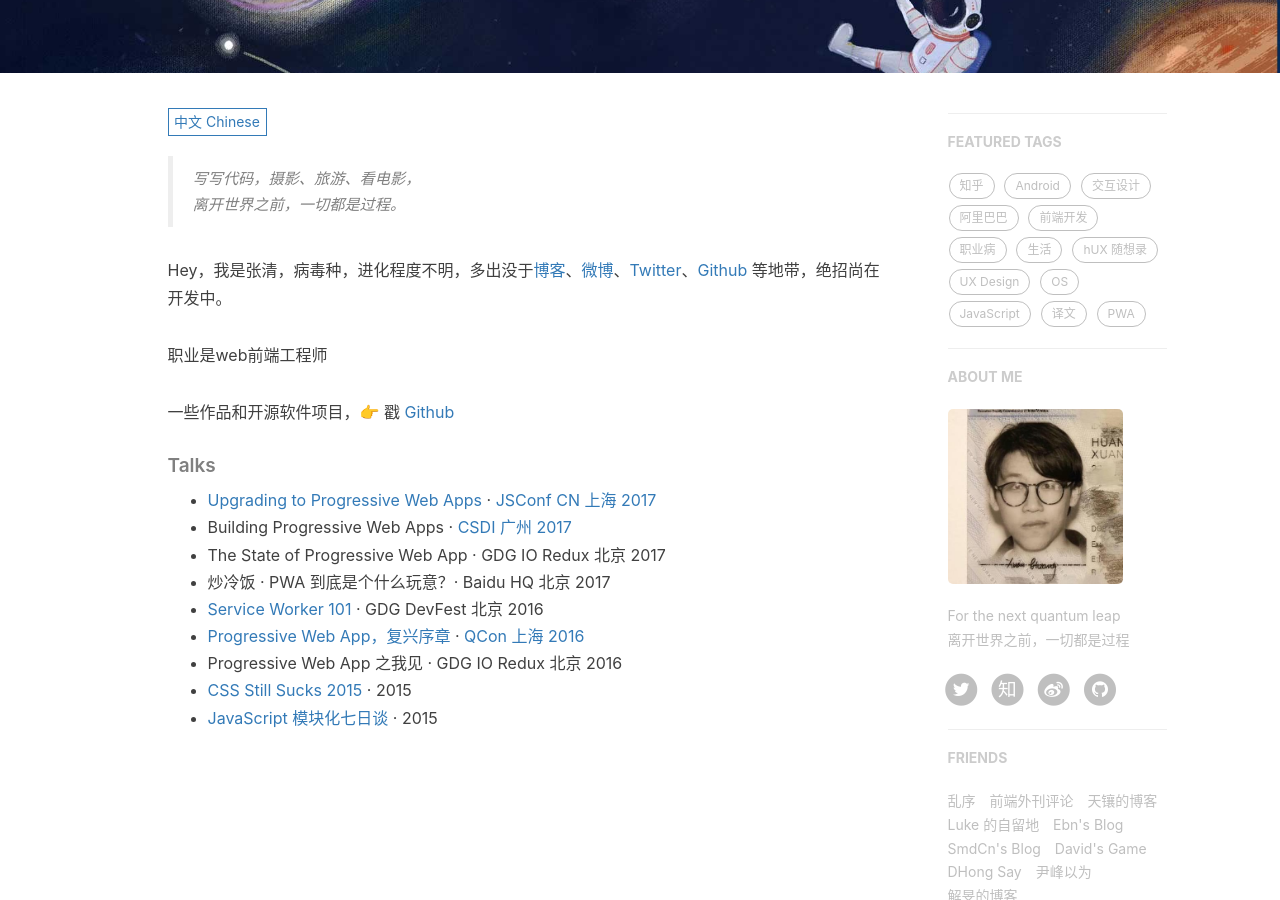
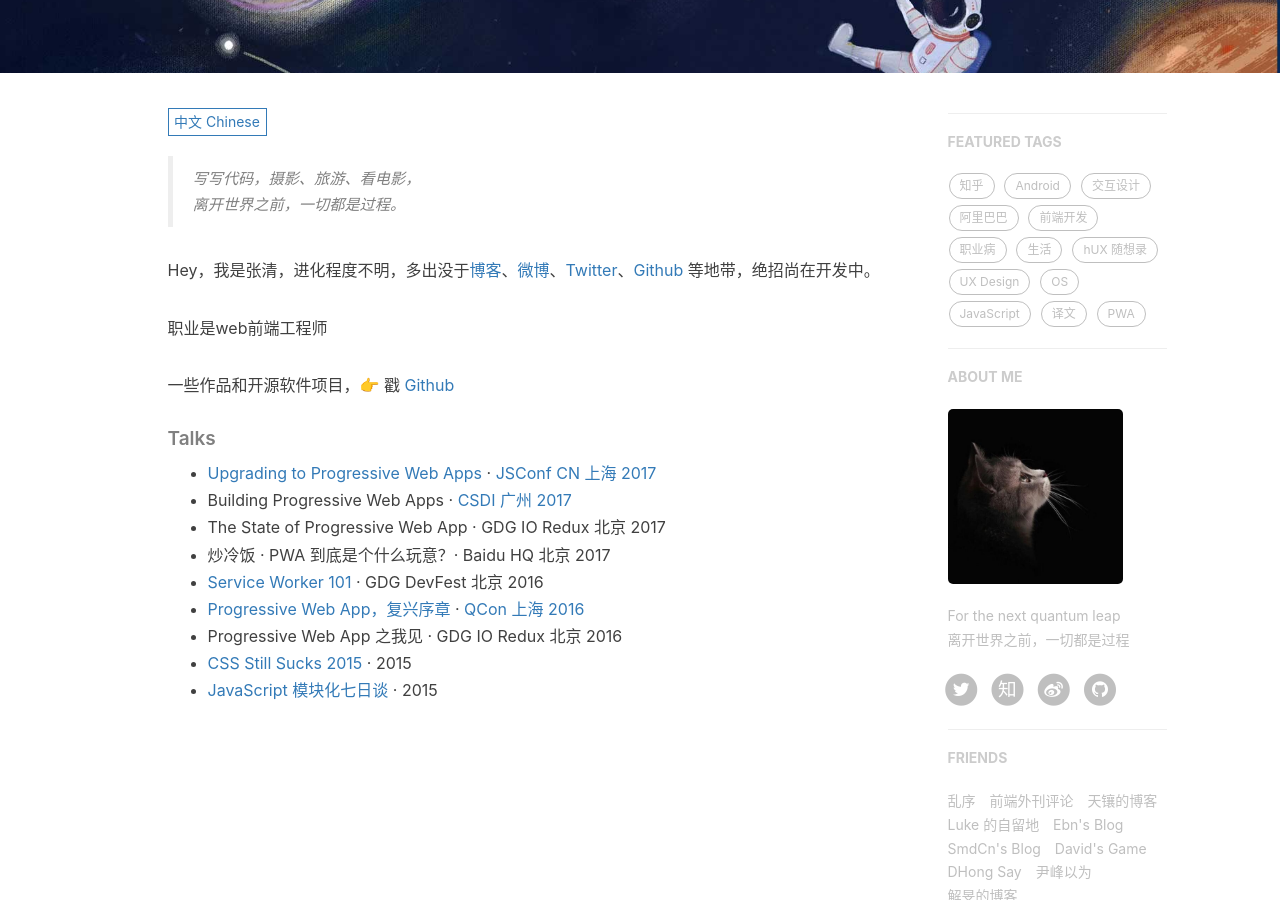
Before and after one commit to XiaoChuKuang/xiaochukuang.github.io, a Jekyll site: the page built from about.html, in a window 1280 px wide and 900 px high, scrolled down 345 px. Built offline with Jekyll 4.4.1, drawn with Linux system fonts in a browser that asks for light colours; nearby versions of some CDN libraries; comment, search, counter and statistics services are not loaded.

Commit message:
update
update

```diff
--- a/_config.yml
+++ b/_config.yml
@@ -73,7 +73,7 @@
 # Sidebar settings
 sidebar: true                           # whether or not using Sidebar.
 sidebar-about-description: "For the next quantum leap<br>离开世界之前，一切都是过程"
-sidebar-avatar: /img/avatar-hux-ny.jpg      # use absolute URL, seeing it's used in both `/` and `/about/`
+sidebar-avatar: /img/person.jpg      # use absolute URL, seeing it's used in both `/` and `/about/`
 
 
 
--- a/_includes/about/zh.md
+++ b/_includes/about/zh.md
@@ -1,7 +1,7 @@
 > 写写代码，摄影、旅游、看电影，
 > 离开世界之前，一切都是过程。
 
-Hey，我是张清，病毒种，进化程度不明，多出没于[博客](https://www.middlewest.cn)、[微博](weibo.com/沉星笑楚狂)、[Twitter](https://twitter.com/qingshuandian/)、[Github](http://github.com/xiaochukuang) 等地带，绝招尚在开发中。
+Hey，我是张清，进化程度不明，多出没于[博客](https://www.middlewest.cn)、[微博](weibo.com/沉星笑楚狂)、[Twitter](https://twitter.com/qingshuandian/)、[Github](http://github.com/xiaochukuang) 等地带，绝招尚在开发中。
 
 职业是web前端工程师
 
```
Also changed, not shown: img/person.jpg (added).
